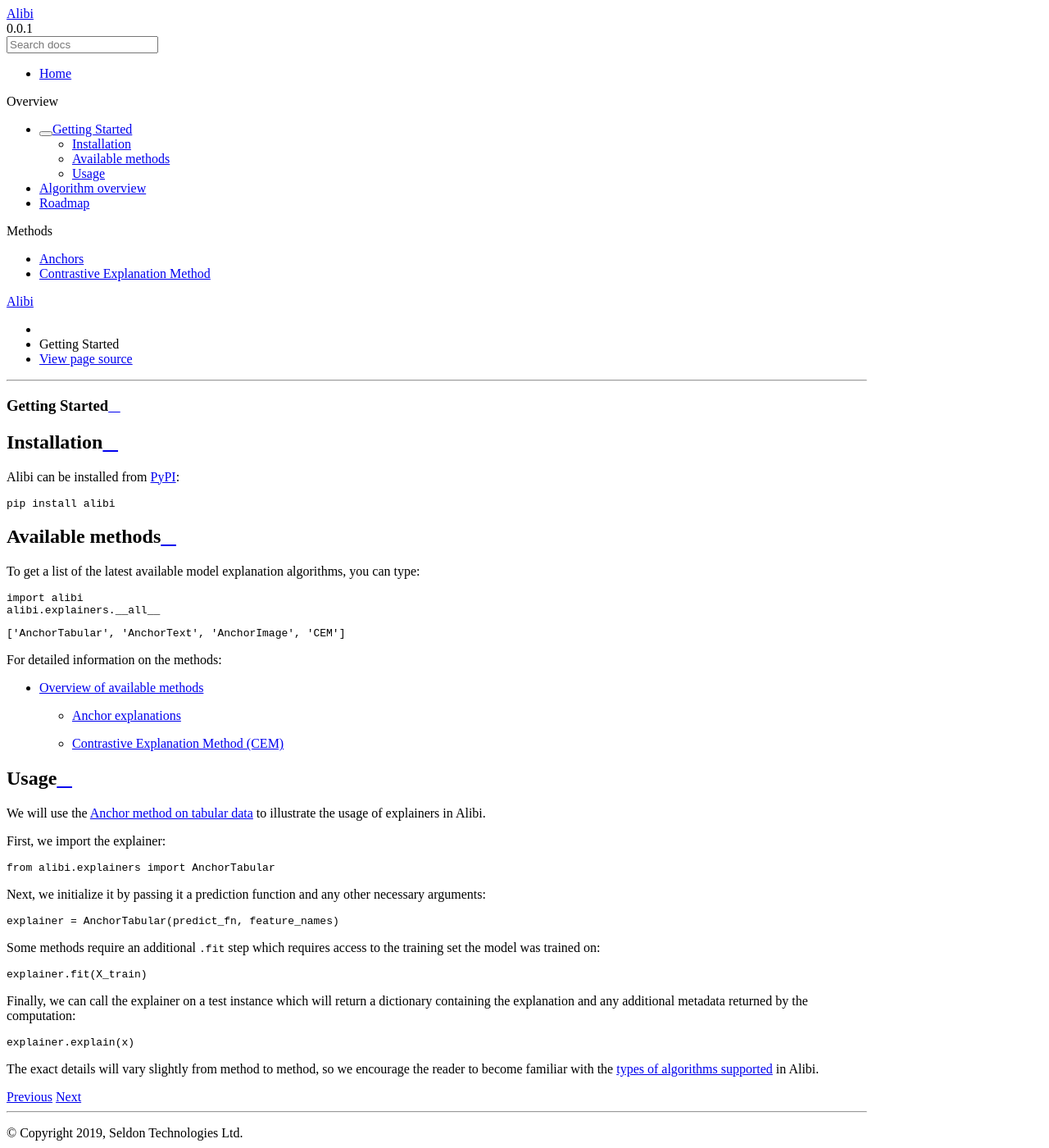
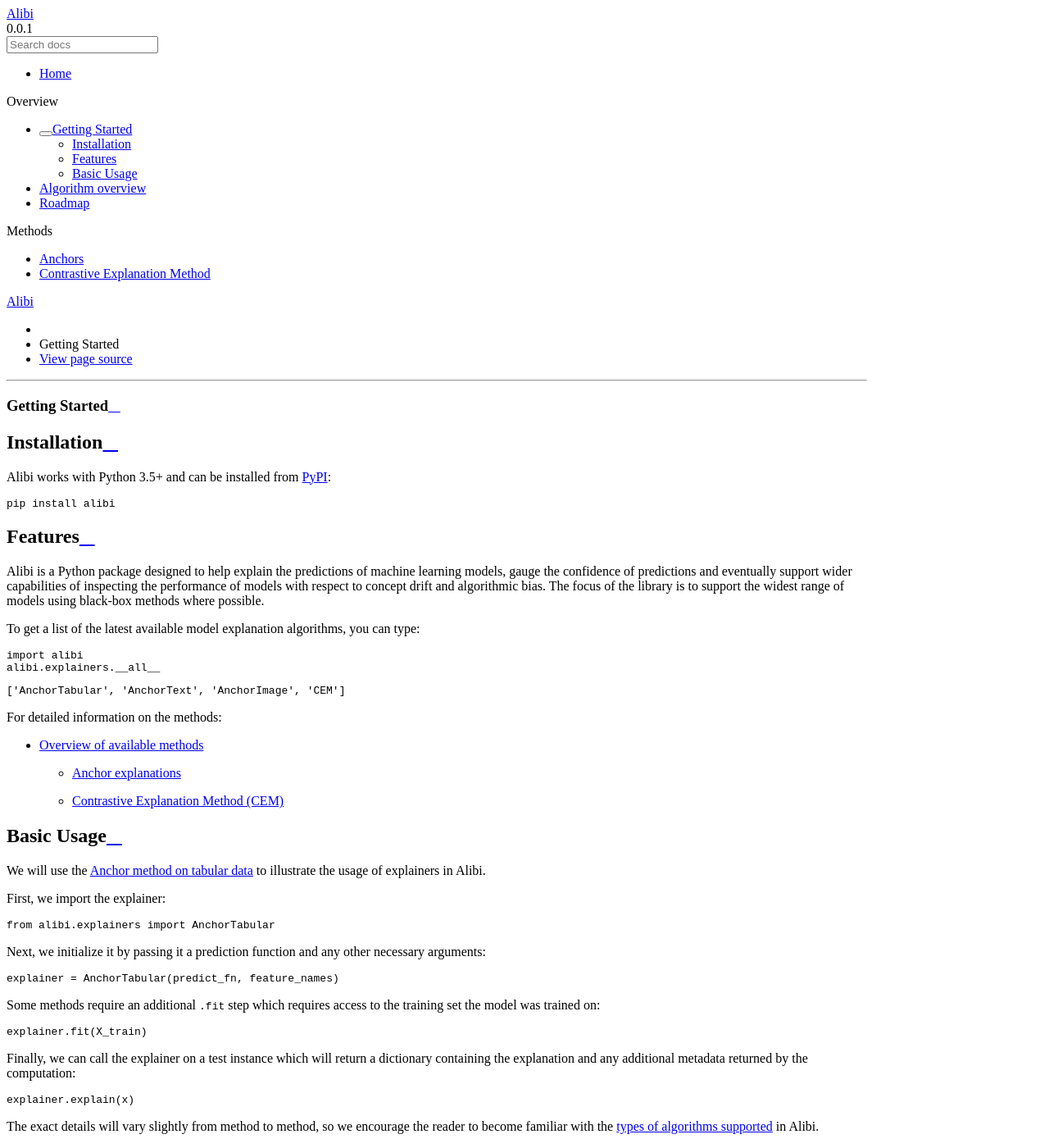
Before and after one commit to SeldonIO/alibi, a Sphinx documentation site: the page built from doc/source/overview/getting_started.md, in a window 1280 px wide and 1400 px high. Shown: the whole window at 82% size. Built offline with Sphinx 7.4.7 and the Read the Docs theme 2.0.0, drawn with Linux system fonts in a browser that asks for light colours; pages that are not in the unit, such as notebooks, are missing from menus.

Commit message:
Add a few more sentences about features and goals

````diff
--- a/doc/source/overview/getting_started.md
+++ b/doc/source/overview/getting_started.md
@@ -1,12 +1,17 @@
 # Getting Started
 
 ## Installation
-Alibi can be installed from [PyPI](https://pypi.org/project/alibi):
+Alibi works with Python 3.5+ and can be installed from [PyPI](https://pypi.org/project/alibi):
 ```bash
 pip install alibi
 ```
 
-## Available methods
+## Features
+Alibi is a Python package designed to help explain the predictions of machine learning models, gauge
+the confidence of predictions and eventually support wider capabilities of inspecting the
+performance of models with respect to concept drift and algorithmic bias. The focus of the library
+is to support the widest range of models using black-box methods where possible.
+
 To get a list of the latest available model explanation algorithms, you can type:
 ```python
 import alibi
@@ -21,7 +26,7 @@
     * [Anchor explanations](../methods/Anchors.ipynb)
     * [Contrastive Explanation Method (CEM)](../methods/CEM.ipynb)
 
-## Usage
+## Basic Usage
 We will use the [Anchor method on tabular data](../methods/Anchors.ipynb#Tabular-Data) to illustrate
 the usage of explainers in Alibi.
 
````
Also changed, not shown: doc/source/landing.md (+2 -2 lines), doc/source/overview/roadmap.md (+1 -1 lines).
